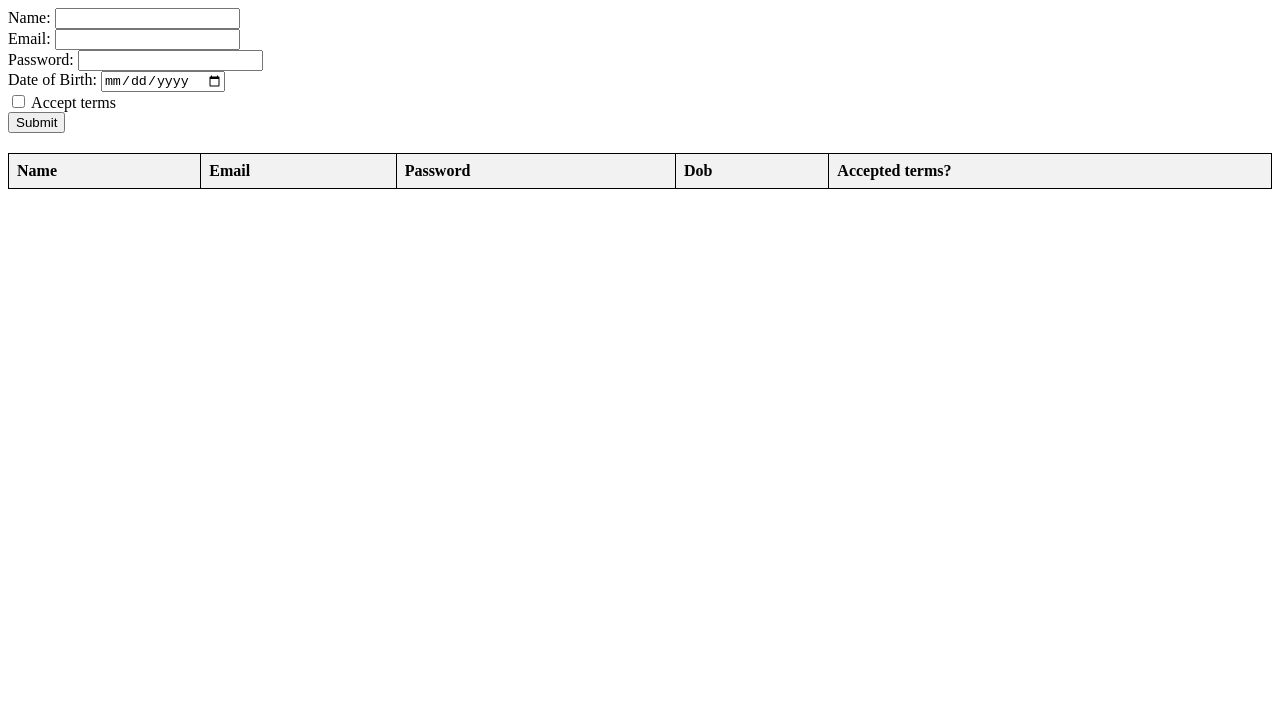
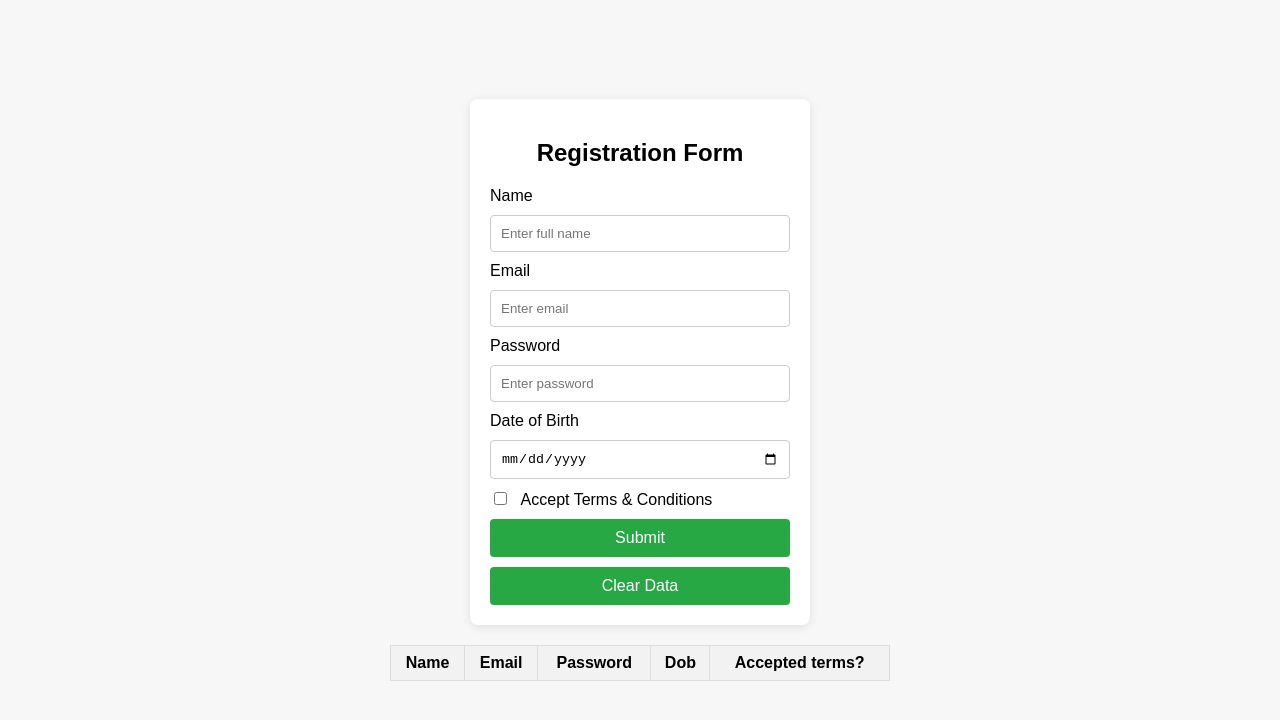
Before and after one commit to Harshini0810/wd101, a plain HTML site: page index.html in a window 1280 px wide. Drawn offline with Linux system fonts and the light colour scheme.

Commit message:
Update index.html

```diff
--- a/index.html
+++ b/index.html
@@ -5,46 +5,101 @@
     <meta name="viewport" content="width=device-width, initial-scale=1.0">
     <title>Registration Form</title>
     <style>
-        table {
+        body {
+            font-family: Arial, sans-serif;
+            display: flex;
+            flex-direction: column;
+            align-items: center;
+            justify-content: center;
+            min-height: 100vh;
+            margin: 0;
+            background-color: #f7f7f7;
+        }
+        .form-container {
+            background-color: #fff;
+            padding: 20px;
+            width: 300px;
+            border-radius: 8px;
+            box-shadow: 0 2px 10px rgba(0, 0, 0, 0.1);
+        }
+        .form-container h2 {
+            margin-bottom: 20px;
+            text-align: center;
+        }
+        .form-container input[type="text"],
+        .form-container input[type="email"],
+        .form-container input[type="password"],
+        .form-container input[type="date"] {
             width: 100%;
+            padding: 10px;
+            margin: 10px 0;
+            border: 1px solid #ccc;
+            border-radius: 4px;
+            box-sizing: border-box;
+        }
+        .form-container input[type="checkbox"] {
+            margin-right: 10px;
+        }
+        .form-container input[type="submit"],
+        .form-container button {
+            width: 100%;
+            padding: 10px;
+            background-color: #28a745;
+            border: none;
+            border-radius: 4px;
+            color: #fff;
+            font-size: 16px;
+            cursor: pointer;
+            margin-top: 10px;
+        }
+        .form-container input[type="submit"]:hover,
+        .form-container button:hover {
+            background-color: #218838;
+        }
+        #entriesTable {
+            margin-top: 20px;
             border-collapse: collapse;
-            margin-top: 20px;
+            width: 100%;
+            max-width: 500px;
+            margin-bottom: 20px;
         }
-        table, th, td {
-            border: 1px solid black;
+        #entriesTable th, #entriesTable td {
+            border: 1px solid #ddd;
+            padding: 8px;
+            text-align: center;
         }
-        th, td {
-            padding: 8px;
-            text-align: left;
-        }
-        th {
+        #entriesTable th {
             background-color: #f2f2f2;
         }
     </style>
 </head>
 <body>
-    <form id="Registration Form">
-        <label for="name">Name:</label>
-        <input type="text" id="name" name="name" required><br>
 
-        <label for="email">Email:</label>
-        <input type="email" id="email" name="email" required><br>
+<div class="form-container">
+    <h2>Registration Form</h2>
+    <form id="registrationForm">
+        <label for="name">Name</label>
+        <input type="text" id="name" name="name" placeholder="Enter full name" required>
 
-        <label for="password">Password:</label>
-        <input type="password" id="password" name="password" required><br>
+        <label for="email">Email</label>
+        <input type="email" id="email" name="email" placeholder="Enter email" required>
 
-        <label for="dob">Date of Birth:</label>
-        <input type="date" id="dob" name="dob" required><br>
+        <label for="password">Password</label>
+        <input type="password" id="password" name="password" placeholder="Enter password" required>
 
-        <label for="terms">
+        <label for="dob">Date of Birth</label>
+        <input type="date" id="dob" name="dob" required>
+
+        <label>
             <input type="checkbox" id="terms" name="terms" required>
-            Accept terms
-        </label><br>
+            Accept Terms & Conditions
+        </label>
+        <input type="submit" value="Submit">
+    </form>
+    <button id="clearData">Clear Data</button>
+</div>
 
-        <button type="submit">Submit</button>
-    </form>
-
-    <table id="dataTable">
+<table id="entriesTable">
     <thead>
         <tr>
             <th>Name</th>
@@ -54,11 +109,10 @@
             <th>Accepted terms?</th>
         </tr>
     </thead>
-        <tbody>
-            <!-- Data rows will be inserted here -->
+    <tbody id="entriesBody">
     </tbody>
 </table>
 
-    <script src="form-validation.js"></script>
+<script src="index.js"></script>
 </body>
 </html>
```
Lines whose indentation alone changed are shown as unchanged.
